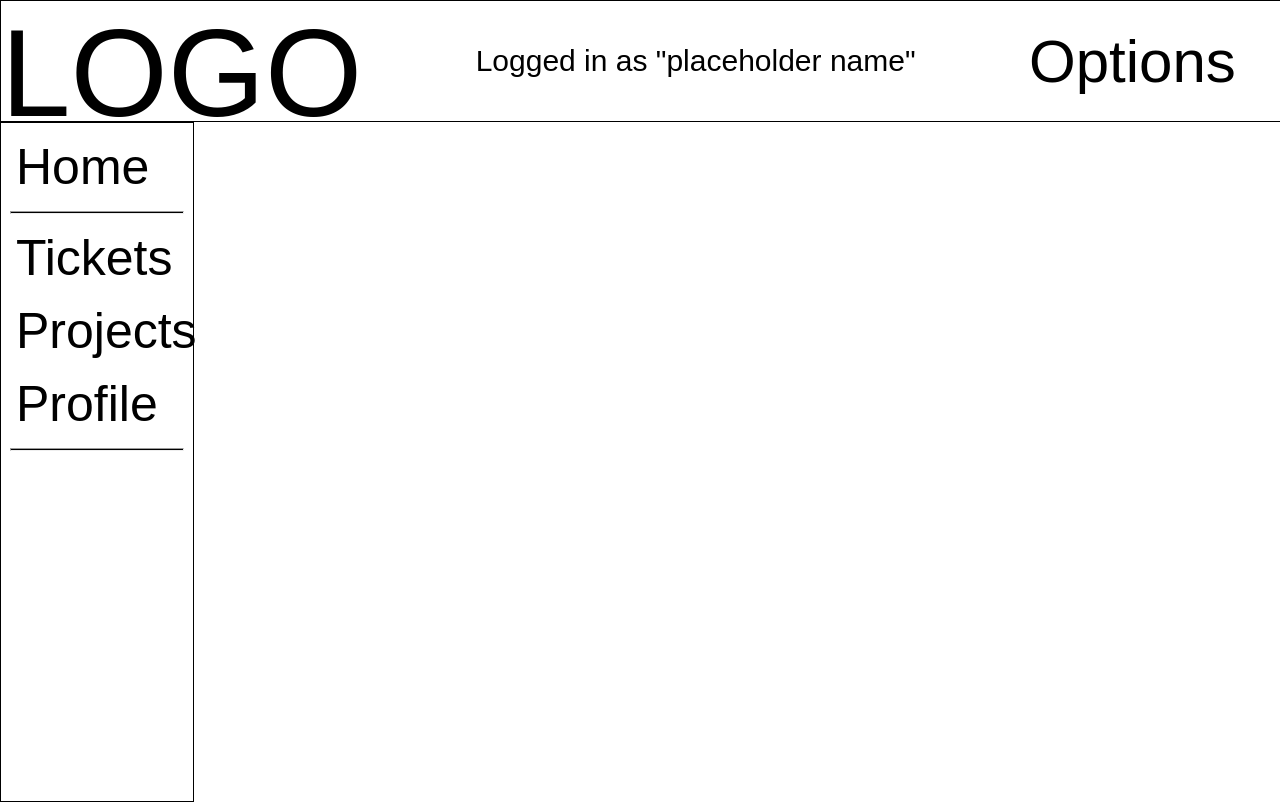
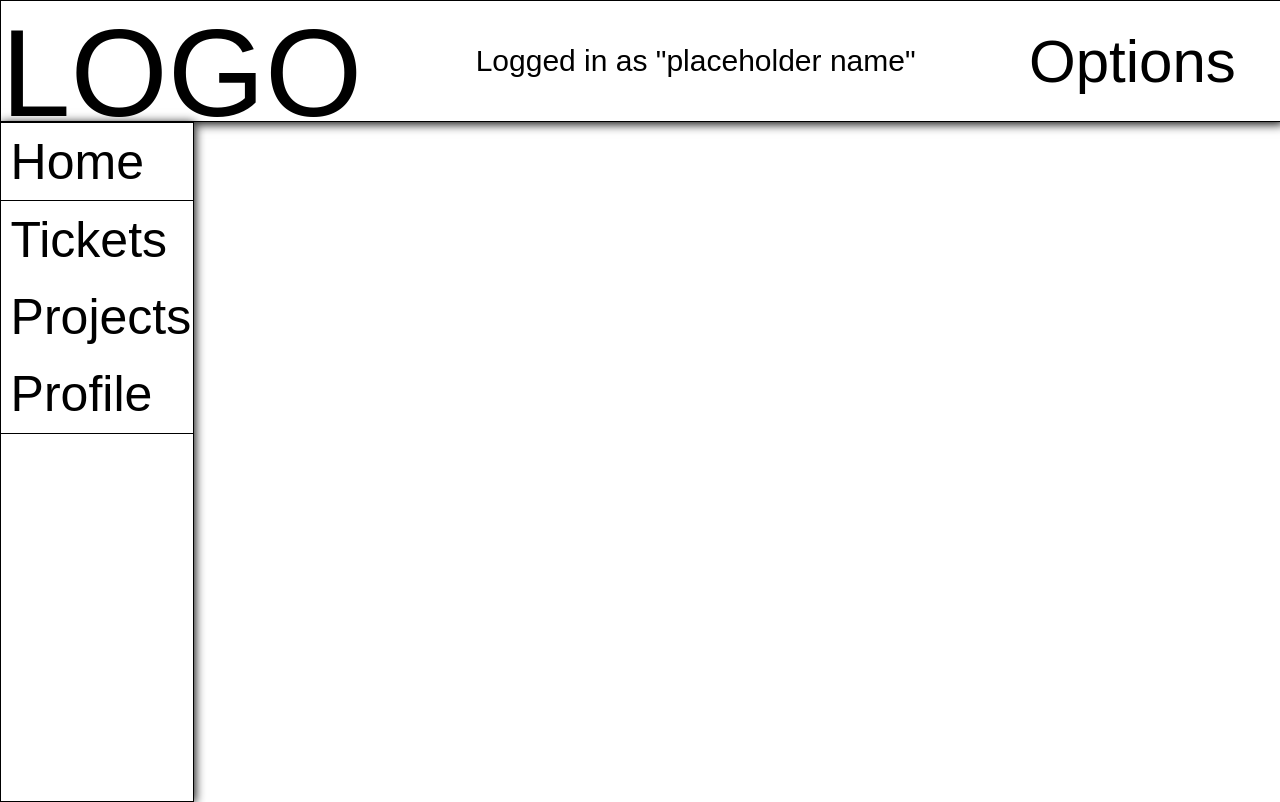
Before and after one commit to MicroOptimization/cdx_issue_tracker, a Flask app: template templates/base_navbars.html in a window 1280 px wide; the page is wider, and only the part inside the window is pictured. Run offline with Flask 2, Linux system fonts and the light colour scheme; the template is opened without the code that fills it, so the values that code supplies are empty; some libraries are stand-ins or nearby versions.

Commit message:
the navbar looks prettier now, did some minor css fixes

```diff
--- a/static/css/base_navbars.css
+++ b/static/css/base_navbars.css
@@ -7,6 +7,7 @@ body {
 }
 
 a {
+
     color: inherit;
     text-decoration: None;
 }
@@ -14,6 +15,11 @@ a {
 .left_bar a {
     display:block;
     font-size:50px;
+    width:90%;
+    margin-left:0px;
+
+    padding:5%;
+
 }
 
 
@@ -45,6 +51,8 @@ a {
     display:flex;
     flex-direction: row;
     justify-content: space-between;
+
+    box-shadow: 2px 2px 10px;
 }
 
 .hori_layout {
@@ -62,6 +70,9 @@ a {
 
     display:inline;
     border:1px solid black;
+
+    box-shadow: 1px 1px 10px;
+
 }
 
 .innerbody_wrapper {
@@ -78,10 +89,6 @@ a {
 
 
 /*left bar children*/
-.left_bar a {
-    margin:15px;
-}
-
 .lb_line {
     background-color: black;
     height:1px;
@@ -113,3 +120,7 @@ a {
 .logged_in_as {
     font-size:30px;
 }
+
+.home_btn, .profile_btn {
+    border-bottom: 1px solid black;
+}
--- a/templates/base_navbars.html
+++ b/templates/base_navbars.html
@@ -28,12 +28,12 @@
 
     <div class="hori_layout">
         <div class="left_bar">
-            <a href="home">Home</a>
-            <hr class="lb_line">
+            <a href="home" class="home_btn">Home</a>
+
             <a>Tickets</a>
             <a>Projects</a>
-            <a>Profile</a>
-            <hr class="lb_line">
+            <a class="profile_btn">Profile</a>
+
         </div>
 
         <div class="innerbody_wrapper">
--- a/templates/home.html
+++ b/templates/home.html
@@ -14,20 +14,24 @@
     </div>
 
     <div class="card_wrapper">
+        <a href="/">
             <div class="project_card">
                 projects
             </div>
+        </a>
 
+        <a href="/">
             <div class="ticket_card">
                 tickets
             </div>
+        </a>
     </div>
     <div class="new_ticket_div">
         <h3 class="ticket_list_header">new tickets</h3>
         <ul class="ticket_list">
             <li>Ticket 1: Lorem Ipsum is simply dummy text of the printing and typesetting </li>
             <li>Ticket 2: industry. Lorem Ipsum has been the industry's standard dummy</li>
-            <li>Ticket 3: text ever since the 1500s, when an unknown printer took a galley</li>
+            <li class="last_ticket">Ticket 3: text ever since the 1500s, when an unknown printer took a galley</li>
         </ul>
     </div>
 
--- a/templates/login.html
+++ b/templates/login.html
@@ -14,7 +14,7 @@
 <div class="login_container">
     <div class="header_div">
         <i class="fa-solid fa-user user_icon"></i>
-        <h2 class="login_header">Bug Tracker</h2>
+        <h2 class="login_header">Login</h2>
     </div>
     <form class="login_form">
         <input type="text" placeholder="Username">
```
Also changed, not shown: static/css/home.css (+32 -2 lines), static/images/home_bg.jpg (added), static/images/home_bg2.jpg (added). Lines whose indentation alone changed are shown as unchanged.
